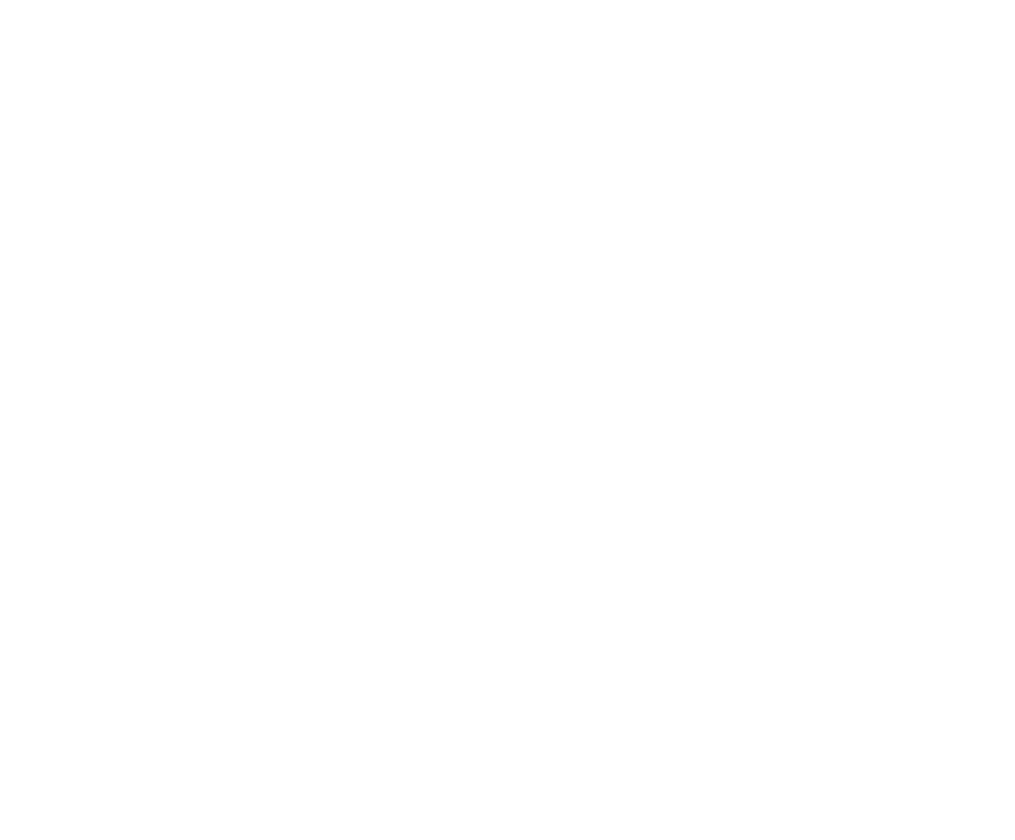
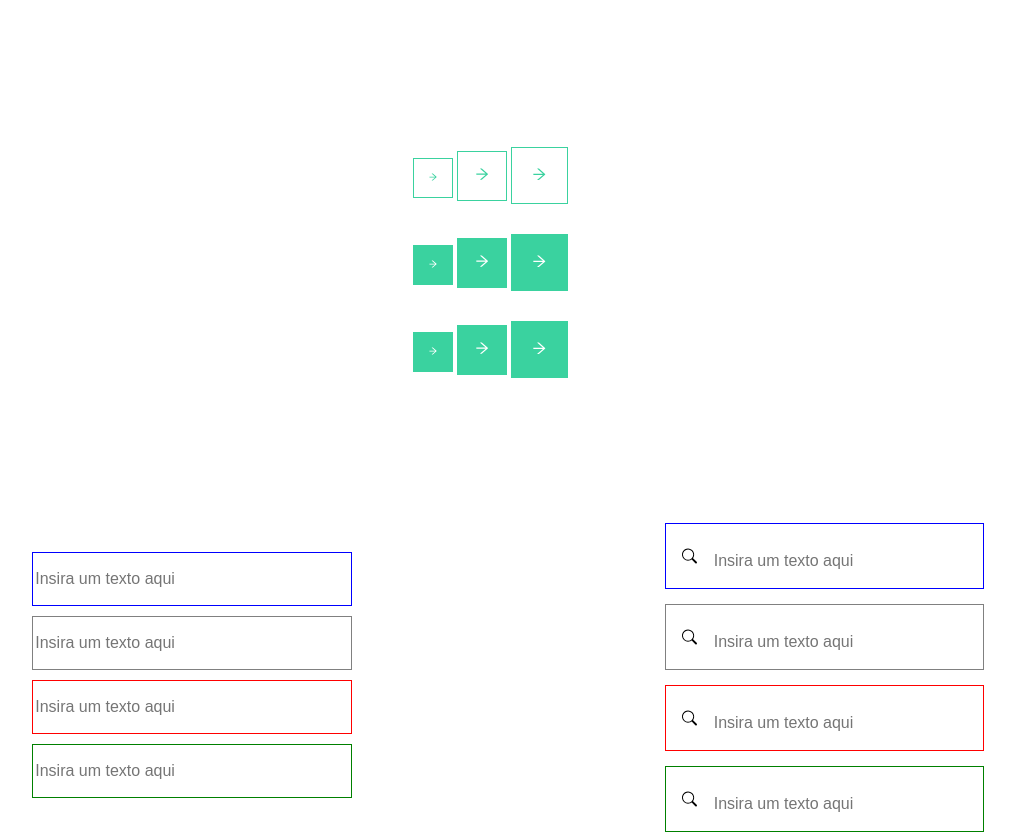
Before and after one commit to andersonstorqui/React-components-treinamentoMV, a React (Create React App) app in the folder desenvolvendo-habilidades-de-components-treinamentos/: page / in a window 1280 px wide. Shown: the part 300-1140 px from the top of the page, without its empty margins (132-1147 px from the left). Before the commit the page ends 800 px from the top, so only its background shows below. Built offline with nearby package versions, Linux system fonts and the light colour scheme.

Commit message:
campos inputs update

```diff
--- a/desenvolvendo-habilidades-de-components-treinamentos/public/index.html
+++ b/desenvolvendo-habilidades-de-components-treinamentos/public/index.html
@@ -14,6 +14,12 @@
       manifest.json provides metadata used when your web app is installed on a
       user's mobile device or desktop. See https://developers.google.com/web/fundamentals/web-app-manifest/
     -->
+    <link rel="preconnect" href="https://fonts.googleapis.com" />
+    <link rel="preconnect" href="https://fonts.gstatic.com" crossorigin />
+    <link
+      href="https://fonts.googleapis.com/css2?family=Lato:ital,wght@1,100&display=swap"
+      rel="stylesheet"
+    />
     <link rel="manifest" href="%PUBLIC_URL%/manifest.json" />
     <link
       rel="stylesheet"
--- a/desenvolvendo-habilidades-de-components-treinamentos/src/App.js
+++ b/desenvolvendo-habilidades-de-components-treinamentos/src/App.js
@@ -4,7 +4,7 @@
 function App() {
   return (
     <>
-      {/* <ButtonPage /> */}
+      <ButtonPage />
       <Inputs />
     </>
   );
--- a/desenvolvendo-habilidades-de-components-treinamentos/src/screens/Inputs/Inputs.js
+++ b/desenvolvendo-habilidades-de-components-treinamentos/src/screens/Inputs/Inputs.js
@@ -1,25 +1,106 @@
-import React, { useState } from "react";
-import { InputsStyle } from "../../styles/style";
+import React from "react";
+import { BsSearch } from "react-icons/bs";
+import { DivInput, Button, InputStyles } from "../../styles/style";
 
 class Inputs extends React.Component {
   constructor(props) {
     super(props);
   }
 
-  //   newState = () => {
-  //   const [input, setInput ] = useState({name: ""})
-  //
-  //   }
-  //
-  //   handleChangeInput = e => {
-  //
-  //   }
-
   render() {
     return (
-      <>
-        <InputsStyle />
-      </>
+      <div style={{ display: "flex", justifyContent: "space-around" }}>
+        <DivInput>
+          <InputStyles
+            borderFull="borderFull"
+            blue="blue"
+            placeholder="Insira um texto aqui"
+            text="text"
+          />
+          <InputStyles
+            borderFull="borderFull"
+            grey="grey"
+            placeholder="Insira um texto aqui"
+            text="text"
+          />
+          <InputStyles
+            borderFull="borderFull"
+            red="red"
+            placeholder="Insira um texto aqui"
+            text="text"
+          />
+          <InputStyles
+            borderFull="borderFull"
+            green="green"
+            placeholder="Insira um texto aqui"
+            text="text"
+          />
+        </DivInput>
+        <DivInput>
+          <Button backGroundWhite="backGroundWhite" blue="blue">
+            <BsSearch
+              className="SVG"
+              style={{
+                paddingRight: "15px",
+                height: "17.98px",
+                width: "17.98px",
+                paddingLeft: "10px",
+              }}
+            />
+            <InputStyles
+              borderNone="borderNone"
+              placeholder="Insira um texto aqui"
+            />
+          </Button>
+          <Button backGroundWhite="backGroundWhite" grey="grey">
+            <BsSearch
+              className="SVG"
+              style={{
+                paddingRight: "15px",
+                height: "17.98px",
+                width: "17.98px",
+                paddingLeft: "10px",
+              }}
+            />
+            <InputStyles
+              borderNone="borderNone"
+              placeholder="Insira um texto aqui"
+            />
+          </Button>
+
+          <Button backGroundWhite="backGroundWhite" red="red">
+            <BsSearch
+              className="SVG"
+              style={{
+                paddingRight: "15px",
+                height: "17.98px",
+                width: "17.98px",
+                paddingLeft: "10px",
+              }}
+            />
+            <InputStyles
+              borderNone="borderNone"
+              placeholder="Insira um texto aqui"
+            />
+          </Button>
+
+          <Button backGroundWhite="backGroundWhite" green="green">
+            <BsSearch
+              className="SVG"
+              style={{
+                paddingRight: "15px",
+                height: "17.98px",
+                width: "17.98px",
+                paddingLeft: "10px",
+              }}
+            />
+            <InputStyles
+              borderNone="borderNone"
+              placeholder="Insira um texto aqui"
+            />
+          </Button>
+        </DivInput>
+      </div>
     );
   }
 }
--- a/desenvolvendo-habilidades-de-components-treinamentos/src/styles/style.js
+++ b/desenvolvendo-habilidades-de-components-treinamentos/src/styles/style.js
@@ -132,6 +132,52 @@
   }
 `;
 
-export const InputsStyle = styled.input.attrs((props) => ({
+export const DivInput = styled.div.attrs((props) => ({
+  type: "div",
+}))`
+  display: flex;
+  flex-direction: column;
+  align-items: center;
+  justify-content: center;
+`;
+
+export const Button = styled.button.attrs((props) => ({
+  type: "button",
+}))`
+  width: 319px;
+  display: flex;
+  flex-direction: row;
+  align-items: center;
+
+  margin-top: 15px;
+
+  border: ${(props) =>
+    (props.blue && "1px solid blue") ||
+    (props.green && "1px solid green") ||
+    (props.grey && "1px solid grey") ||
+    (props.red && "1px solid red")};
+
+  background-color: ${(props) => props.backGroundWhite && "#FFF"};
+`;
+
+export const InputStyles = styled.input.attrs((props) => ({
   type: "input",
-}))``;
+}))`
+  width: 314px;
+  height: 50px;
+
+  border: ${(props) =>
+    (props.blue && "1px solid blue") ||
+    (props.green && "1px solid green") ||
+    (props.grey && "1px solid grey") ||
+    (props.red && "1px solid red")};
+
+  border: ${(props) => props.borderNone && "none"};
+  color: #a8adb7;
+
+  font-weight: 400;
+  font-size: 16px;
+  line-height: 160%;
+
+  margin-top: 10px;
+`;
```
Also changed, not shown: desenvolvendo-habilidades-de-components-treinamentos/src/components/Input/Input.js (added, +14 -0 lines), desenvolvendo-habilidades-de-components-treinamentos/src/components/Input/Button.js (deleted).
